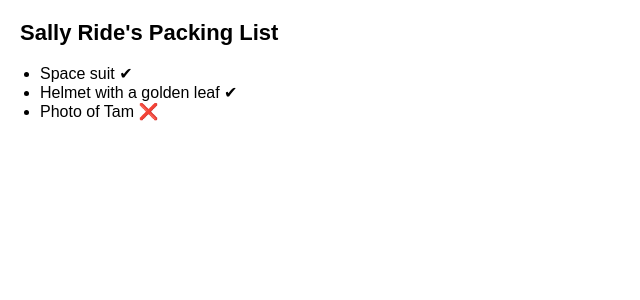
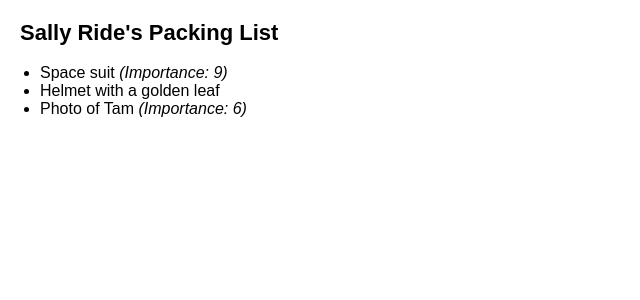
Before and after one commit to jimmycanosa/learn-react, a React (Create React App) app: page / in a window 1280 px wide. Shown: the top 300 px of the page, without its empty margins (0-640 px from the left). Built offline with nearby package versions, Linux system fonts and the light colour scheme.

Commit message:
Conditional rendering challenge 2

```diff
--- a/src/App.js
+++ b/src/App.js
@@ -1,7 +1,7 @@
-function Item({ name, isPacked }) {
+function Item({ name, importance }) {
   return (
-    <li className='item'>
-      {name} {isPacked ? '✔' : '❌'}
+    <li className="item">
+      {name} {importance > 0 && <i>(Importance: {importance})</i>}
     </li>
   );
 }
@@ -11,9 +11,18 @@ export default function PackingList() {
     <section>
       <h1>Sally Ride's Packing List</h1>
       <ul>
-        <Item isPacked={true} name='Space suit' />
-        <Item isPacked={true} name='Helmet with a golden leaf' />
-        <Item isPacked={false} name='Photo of Tam' />
+        <Item
+          importance={9}
+          name="Space suit"
+        />
+        <Item
+          importance={0}
+          name="Helmet with a golden leaf"
+        />
+        <Item
+          importance={6}
+          name="Photo of Tam"
+        />
       </ul>
     </section>
   );
```
